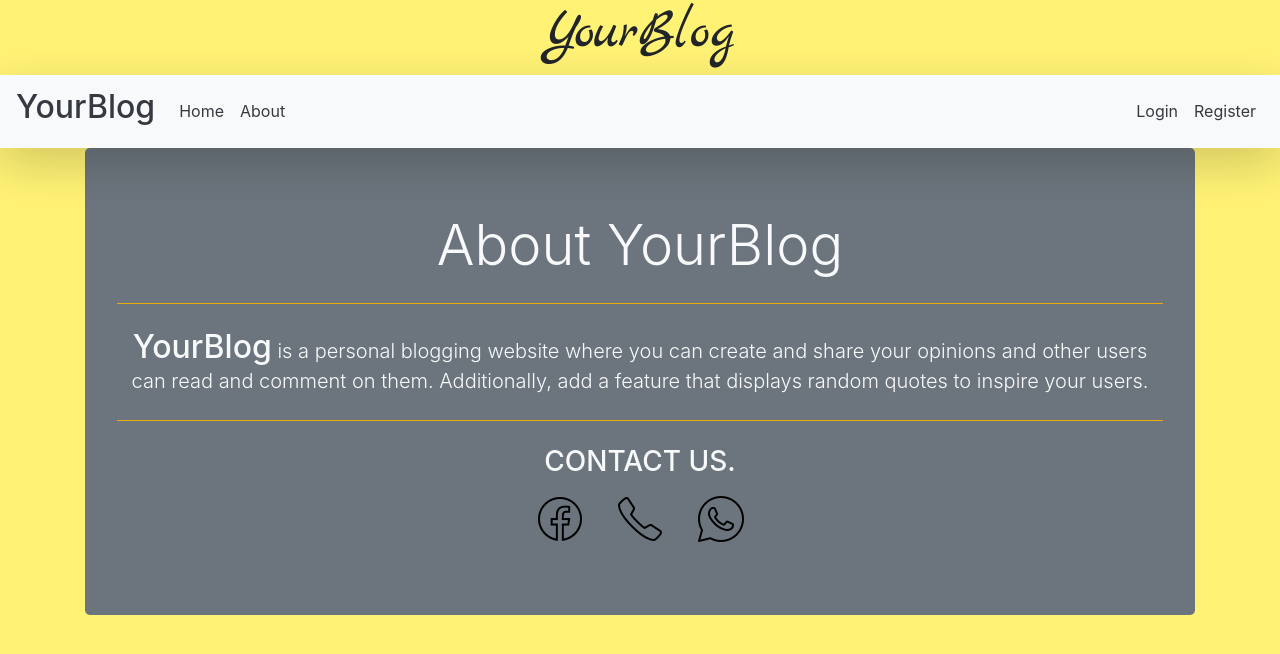
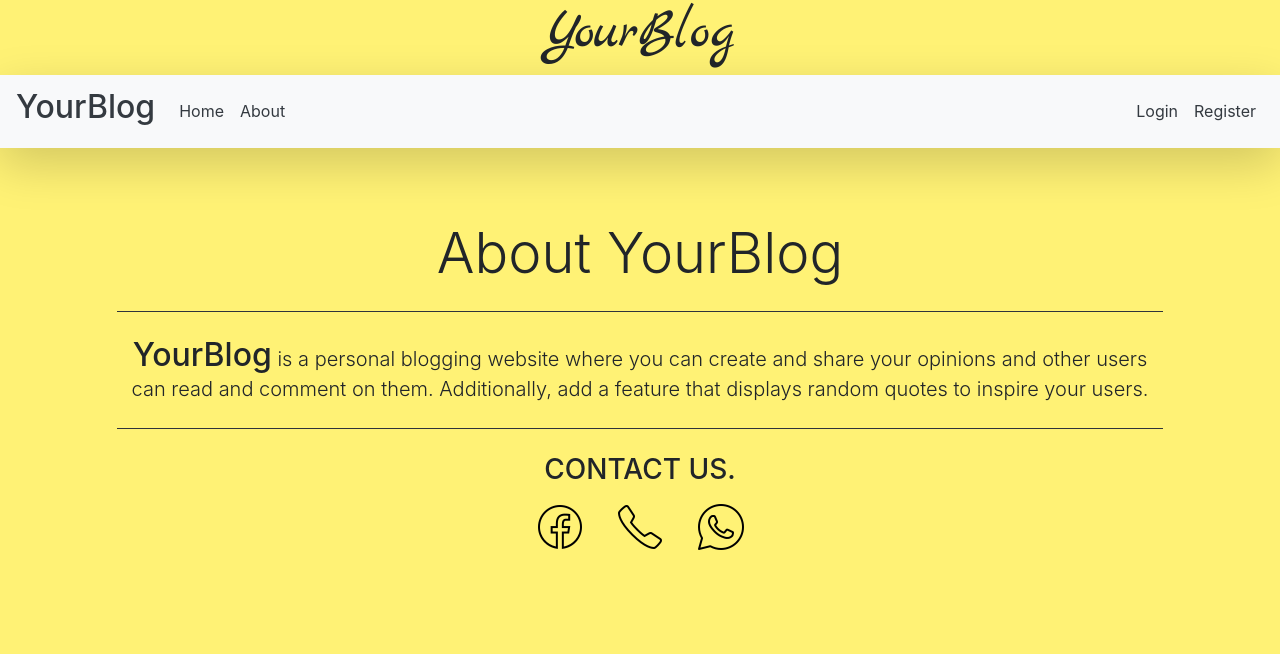
Before and after one commit to philip-bbaale/MyPersonalBlog, a Flask app: page /about in a window 1280 px wide. Shown: the top 654 px of the page. Run offline with Flask 2, Linux system fonts and the light colour scheme; some libraries are stand-ins or nearby versions; some web fonts are replaced.

Commit message:
changes to about

```diff
--- a/app/templates/about.html
+++ b/app/templates/about.html
@@ -1,14 +1,14 @@
 {% extends 'layout.html' %}
 {% block content %}
 <div class="container">
-    <div class="jumbotron bg-secondary">
-        <h1 class="display-4 text-center text-light">About YourBlog</h1>
-        <hr class="my-4 bg-warning">
-        <p class="lead text-center text-light"><span class="text-light h2">YourBlog</span> is a personal blogging website where you can create and share your opinions and other users can read and comment on them. Additionally, add a feature that displays random quotes to inspire your users. </p>
-        <hr class="my-4 bg-warning">
+    <div class="jumbotron bg-transparent mt-2">
+        <h1 class="display-4 text-center ">About YourBlog</h1>
+        <hr class="my-4 bg-dark">
+        <p class="lead text-center "><span class=" h2">YourBlog</span> is a personal blogging website where you can create and share your opinions and other users can read and comment on them. Additionally, add a feature that displays random quotes to inspire your users. </p>
+        <hr class="my-4 bg-dark">
         <div class="row contact_us text-center">
             <div class="col-md-12">
-              <h3 class="text-light" id="m2">CONTACT US.</h3>
+              <h3 class="" id="m2">CONTACT US.</h3>
             </div>
             <div class="col-md-12">
                 <a href="https://www.facebook.com/profile.php?id=100006079969163" class="btn" target="blank">
```
